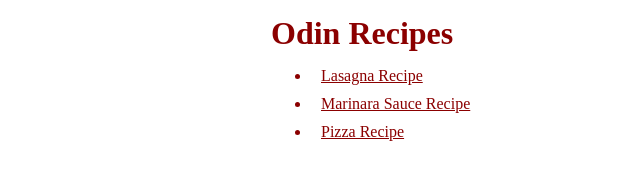
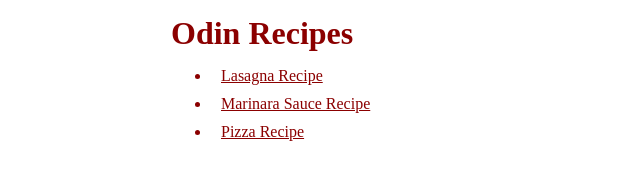
Before and after one commit to macromore/odin-recipes, a plain HTML site: page index.html in a window 1280 px wide. Shown: the whole page, without its empty margins (129-769 px from the left). Drawn offline with Linux system fonts and the light colour scheme.

Commit message:
Make it 700px wide

```diff
--- a/style.css
+++ b/style.css
@@ -1,6 +1,6 @@
 * {
     margin: 0px  auto;
-    width: 500px;
+    width: 700px;
     padding: 5px;
     color: darkred;
 }
```
